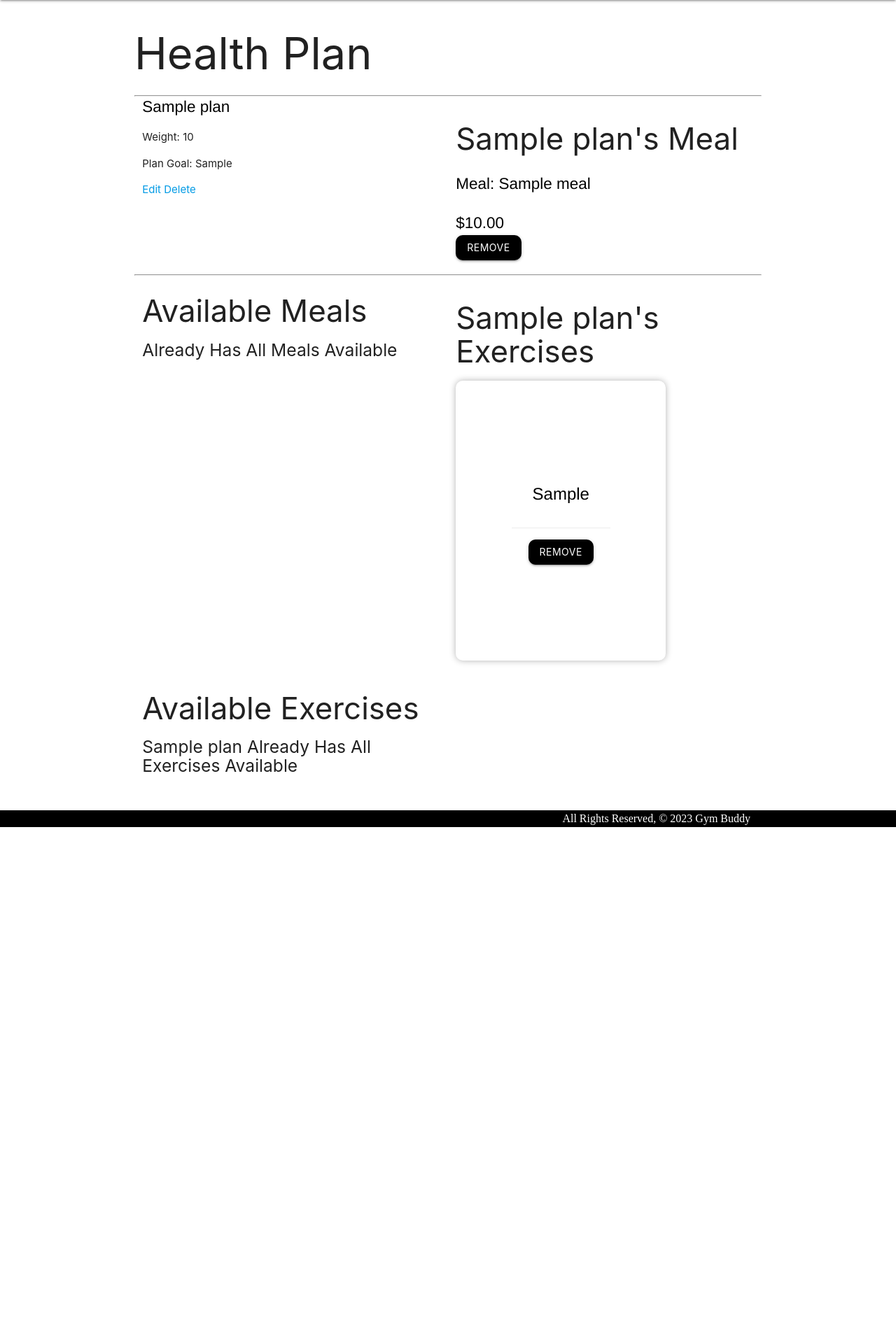
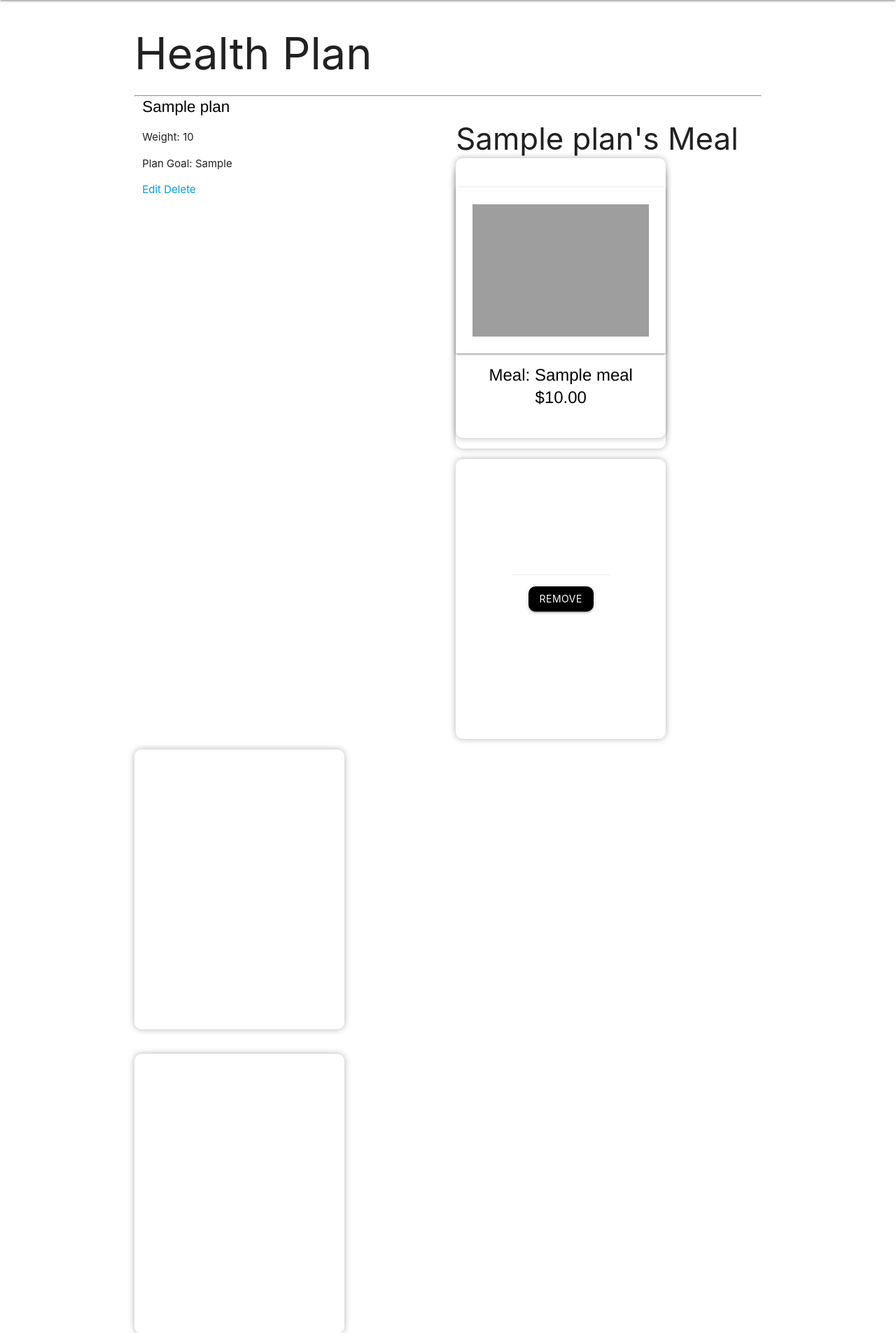
Before and after one commit to davebenner14/Gym-Buddy, a Django app: page /plans/1/ in a window 1280 px wide. Shown: the part 64-1969 px from the top of the page at 70% size. Before the commit the page ends 1246 px from the top, so only its background shows below. Run offline with Django 4.2, Linux system fonts and the light colour scheme; tables that the repository leaves empty hold one stand-in row (values such as "Sample post"); grey boxes are pictures that could not be loaded.

Commit message:
added photos to plans index for meals and exercise

```diff
--- a/main_app/templates/plans/detail.html
+++ b/main_app/templates/plans/detail.html
@@ -18,20 +18,32 @@
         <a href="{% url 'plans_update' plan.id %}">Edit</a>
         <a href="{% url 'plans_delete' plan.id %}">Delete</a>
       </div>
-      <!-- Add the following one as well -->
     </div>
   </div>
   <hr />
+
   <div class="row">
     <div class="col s6">
       <h3>{{ plan.name }}'s Meal</h3>
       {% if plan.meals.count %} {% for meal in plan.meals.all %}
-      <div class="card3">
+      <div class="card">
         <div class="card-content">
+
+          <a href="{% url 'meals_detail' meal.id %}" class="card">
+          {% for photo in meal.photo_set.all %}
+          <img
+            class="responsive-img card-panel"
+            src="{{photo.url}}"
+            alt="Exercise Meal"
+          />
+          {% empty %}
+          <div class="card-panel teal-text center-align">No Photos Uploaded</div>
+          {% endfor %}
           <span class="card-title">
             <p>Meal: {{ meal.name }}</p>
             <span>${{ meal.price }}</span>
           </span>
+        </div>
         </div>
         <div class="card-action">
           <form action="{% url 'unassoc_meal' plan.id meal.id %}" method="POST">
@@ -48,13 +60,25 @@
   <div class="col s6">
     <h3>Available Meals</h3>
     {% if meals.count %} {% for meal in meals.all %}
-    <div class="card3">
+
+    <a href="{% url 'meals_detail' meal.id %}" class="card">
       <div class="card-content">
+        {% for photo in meal.photo_set.all %}
+        <img
+          class="responsive-img card-panel"
+          src="{{photo.url}}"
+          alt="Exercise Meal"
+        />
+        {% empty %}
+        <div class="card-panel teal-text center-align">No Photos Uploaded</div>
+        {% endfor %}
         <span class="card-title">
           <p>Meal: {{ meal.name }}</p>
           <span>${{ meal.price }}</span>
-        </span>
+
       </div>
+    </a>
+
       <div class="card-action">
         <form action="{% url 'assoc_meal' plan.id meal.id %}" method="POST">
           {% csrf_token %}
@@ -63,17 +87,35 @@
       </div>
     </div>
     {% endfor %} {% else %}
-    <h5>{{cat.name}} Already Has All Meals Available</h5>
+    <h5>{{plan.name}} Already Has All Meals Available</h5>
     {% endif %}
   </div>
   <hr />
+
+
+
   <div class="row">
     <div class="col s6">
       <h3>{{ plan.name }}'s Exercises</h3>
       {% if plan.exercises.count %} {% for exercise in plan.exercises.all %}
       <div class="card">
         <div class="card-content">
-          <span class="card-title"> {{ exercise.TypeOfWorkout }} </span>
+          <a href="{% url 'exercises_detail' exercise.id %}" class="card">
+\              {% for photo in exercise.photo_set.all %}
+              <img
+                class="responsive-img card-panel"
+                src="{{photo.url}}"
+                alt="Exercise Photo"
+              />
+              {% empty %}
+              <div class="card-panel teal-text center-align">No Photos Uploaded</div>
+              {% endfor %}
+
+              <span class="card-title3"> {{exercise.TypeOfWorkout}} </span>
+              <p class="card-text 3">Duration: {{exercise.duration}}</p>
+              <p class="card-text 3">Description: {{exercise.description}}</p>
+            </div>
+          </a>
         </div>
         <div class="card-action">
           <form
@@ -92,9 +134,27 @@
     <div class="col s6">
       <h3>Available Exercises</h3>
       {% if exercises.count %} {% for exercise in exercises.all %}
-      <div class="card">
-        <div class="card-content">
-          <span class="card-title"> {{ exercise.TypeOfWorkout }} </span>
+      <div class="card-container">
+
+
+
+          <a href="{% url 'exercises_detail' exercise.id %}" class="card">
+            <div class="card-content">
+              {% for photo in exercise.photo_set.all %}
+              <img
+                class="responsive-img card-panel"
+                src="{{photo.url}}"
+                alt="Exercise Photo"
+              />
+              {% empty %}
+              <div class="card-panel teal-text center-align">No Photos Uploaded</div>
+              {% endfor %}
+
+              <span class="card-title3"> {{exercise.TypeOfWorkout}} </span>
+              <p class="card-text 3">Duration: {{exercise.duration}}</p>
+              <p class="card-text 3">Description: {{exercise.description}}</p>
+            </div>
+          </a>
         </div>
         <div class="card-action">
           <form
--- a/main_app/templates/plans/index.html
+++ b/main_app/templates/plans/index.html
@@ -24,7 +24,7 @@
     />
     <div class="card-content">
       <h2 class="card-title">{{ plan.name }}</h2>
-      <p class="card-text">Current Weight (Optional): {{ plan.weight }}</p>
+      <p class="card-text">Current Weight: {{ plan.weight }}</p>
       <p class="card-text">Plan Goal: {{ plan.goal }}</p>
     </div>
   </a>
```
Also changed, not shown: main_app/templates/main_app/meal_list.html (+1 -22 lines).
